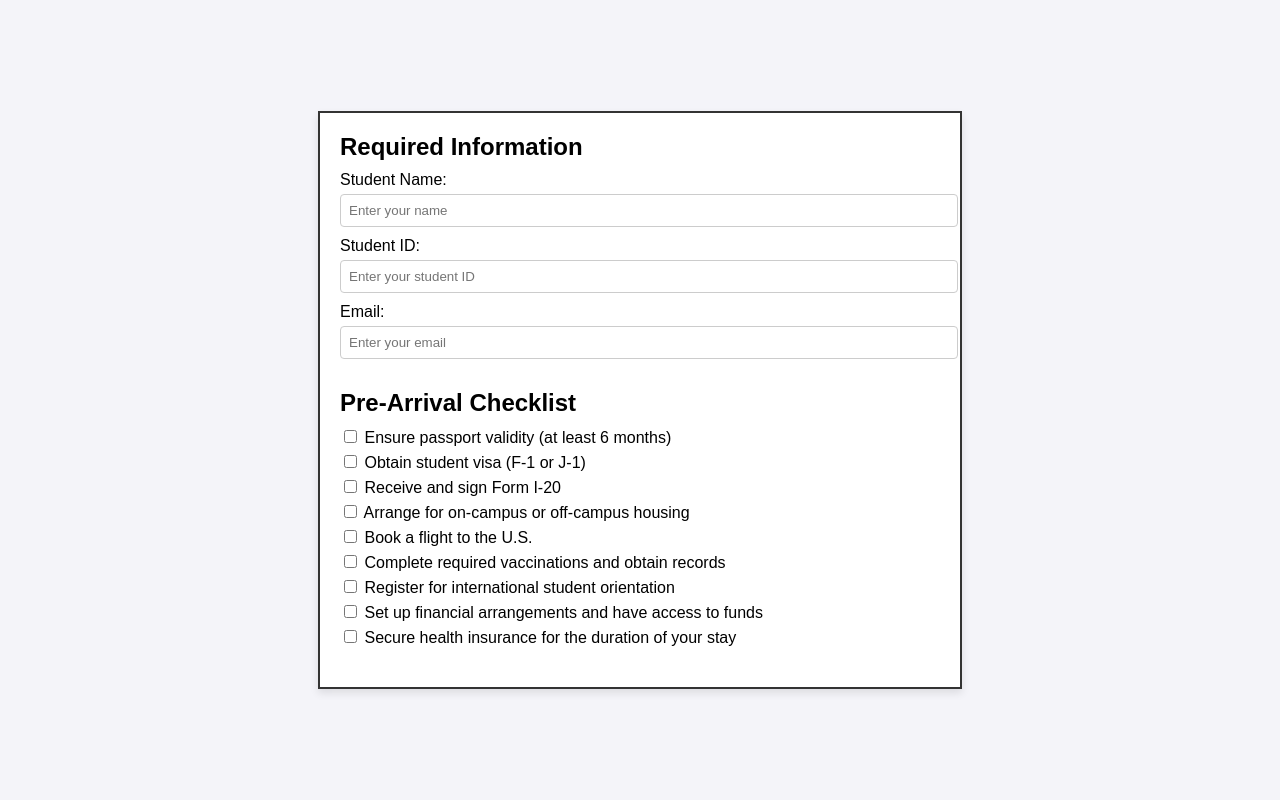
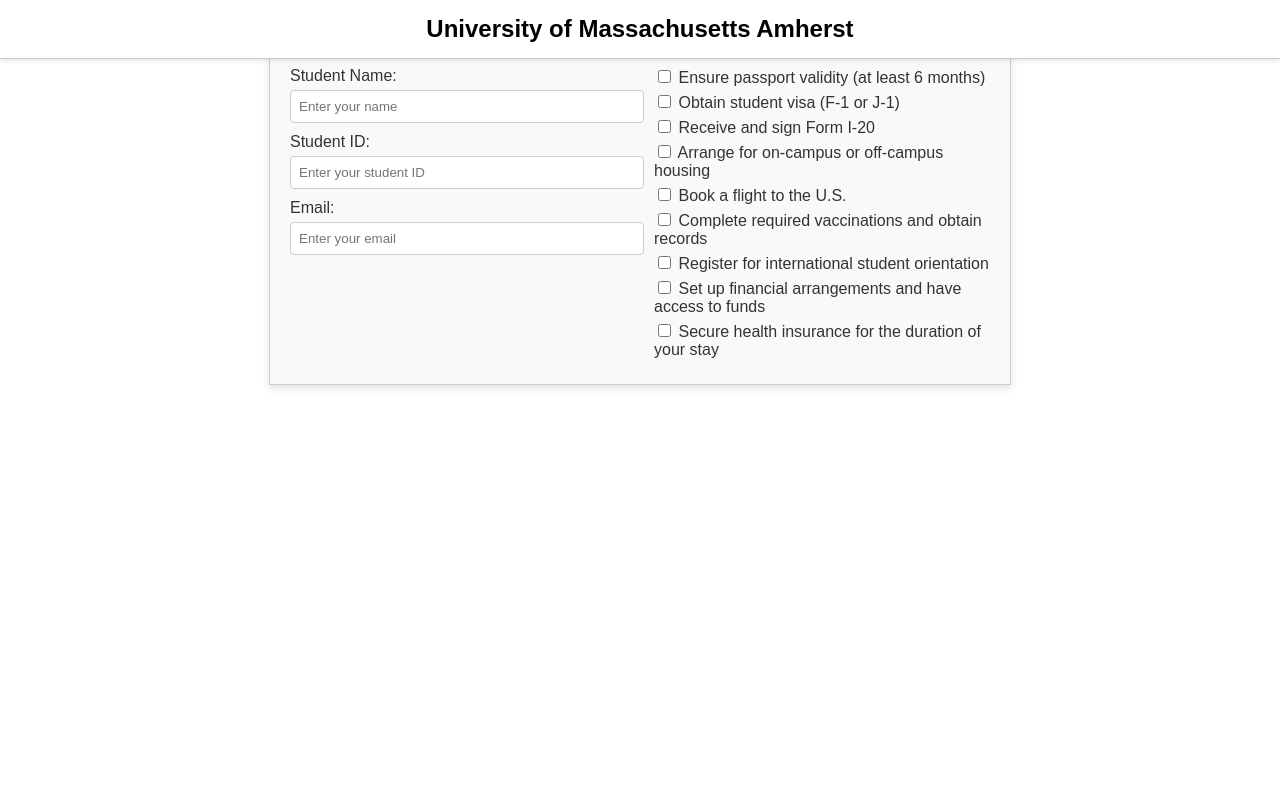
Before and after one commit to NguyenAnh28/student-checklist-umass, a Python web app: template templates/onboarding.html in a window 1280 px wide. Run offline with Jinja, Linux system fonts and the light colour scheme; the template is opened without the code that fills it, so the values that code supplies are empty.

Commit message:
Second Look

```diff
--- a/templates/onboarding.html
+++ b/templates/onboarding.html
@@ -8,25 +8,45 @@
     <style>
         body {
             font-family: Arial, sans-serif;
-            display: flex;
-            justify-content: center;
-            align-items: center;
-            height: 100vh;
+            background-color: #ffffff;
+            color: #333;
             margin: 0;
-            background-color: #f4f4f9;
+            padding: 0;
+        }
+        header {
+            position: fixed;
+            top: 0;
+            left: 0;
+            width: 100%;
+            background-color: #fff;
+            color: #000;
+            text-align: center;
+            padding: 15px 0;
+            font-size: 24px;
+            font-weight: bold;
+            box-shadow: 0 2px 4px rgba(0, 0, 0, 0.1);
+            border-bottom: 1px solid #ccc;
+            z-index: 1000;
         }
         .container {
-            width: 600px;
-            border: 2px solid #333;
-            background-color: #fff;
+            margin-top: 90px; /* Space for the fixed header */
+            width: 700px;
+            border: 1px solid #ccc;
+            background-color: #f9f9f9;
             padding: 20px;
             box-shadow: 0 4px 8px rgba(0, 0, 0, 0.1);
+            margin: auto;
+        }
+        .content {
+            display: flex;
+            justify-content: space-between;
         }
         .section {
-            margin-bottom: 20px;
+            width: 48%;
         }
         .section h2 {
-            margin: 0 0 10px;
+            font-size: 18px;
+            margin-bottom: 10px;
         }
         .checklist-item {
             margin: 5px 0;
@@ -42,7 +62,9 @@
     </style>
 </head>
 <body>
+    <header>University of Massachusetts Amherst</header>
     <div class="container">
+        <div class="content">
             <div class="section" id="student-info">
                 <h2>Required Information</h2>
                 <label for="student-name">Student Name:</label>
@@ -95,5 +117,6 @@
                 </div>
             </div>
         </div>
+    </div>
 </body>
 </html>
```
Lines whose indentation alone changed are shown as unchanged.
